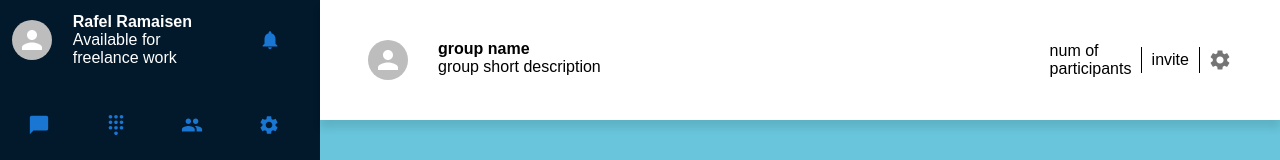
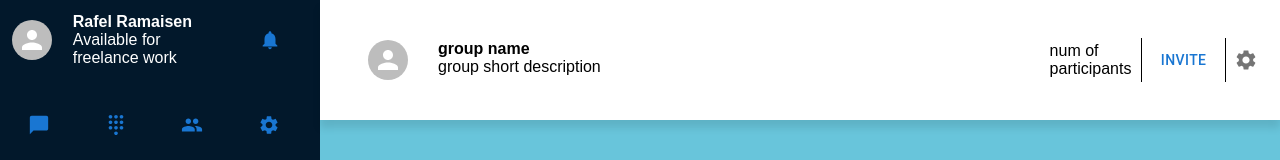
Before and after one commit to BulandaK/real-time-chat-ui, a React (Vite) app: page /chat in a window 1280 px wide. Shown: the top 160 px of the page. Built offline with nearby package versions, Linux system fonts and the light colour scheme.

Commit message:
add button

```diff
--- a/src/pages/ChatPage/MainChat/MainChat.tsx
+++ b/src/pages/ChatPage/MainChat/MainChat.tsx
@@ -1,4 +1,4 @@
-import { Avatar, IconButton, TextField } from "@mui/material";
+import { Avatar, Button, IconButton, TextField } from "@mui/material";
 import SettingsIcon from "@mui/icons-material/Settings";
 import SendIcon from "@mui/icons-material/Send";
 import AttachFileIcon from "@mui/icons-material/AttachFile";
@@ -20,7 +20,9 @@ const MainChat = () => {
 
         <div className="chat-operations">
           <span>num of participants</span>
-          <span>invite</span>
+          <div>
+            <Button>invite</Button>
+          </div>
           <IconButton children={<SettingsIcon />} />
         </div>
       </div>
```
